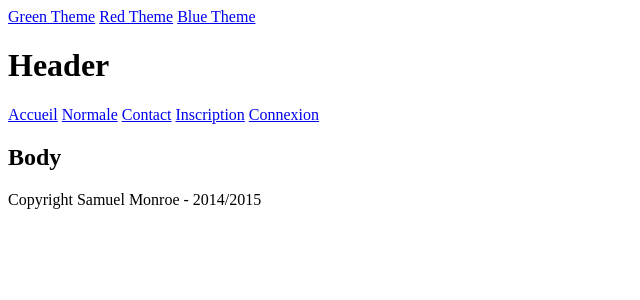
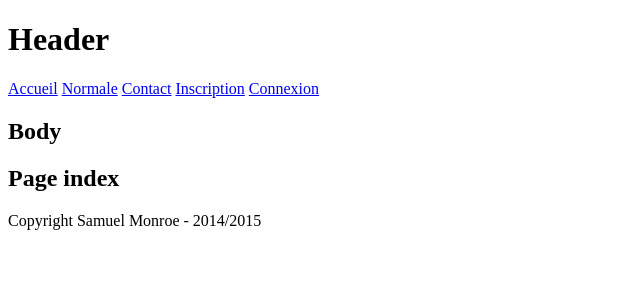
Before and after one commit to srozen/webdev_proj, a PHP site: page / in a window 1280 px wide. Shown: the top 300 px of the page, without its empty margins (0-640 px from the left). Run offline with PHP 8.4, Linux system fonts and the light colour scheme; data that the repository does not hold is empty.

Commit message:
Contact Form done

```diff
--- a/index.php
+++ b/index.php
@@ -1,44 +1,54 @@
 <?php
-	$css;
+	$page_type;
+	if(isset($_GET['page'])) $page_type = $_GET['page'];
+	else $page_type='index';
 ?>
 <!DOCTYPE html>
 <html>
 	<head>
 		<meta charset="utf-8"/>
 		<title>PMM - Project</title>
-<?php
-	if(isset($_GET['style']) AND !empty($_GET['style'])) {
-	switch($_GET['style']){
-	case 'green' : $css = 'green.css'; break;
-	case 'red' : $css = 'red.css'; break;
-	case 'blue' : $css = 'blue.css'; break;
-	}
-	}
-?>
-		<link rel="stylesheet" type="text/css" href="<?php echo $css; ?>"/>
 	</head>
 
 	<body>
-		<nav>
-			<a href="index.php?style=green">Green Theme</a>
-			<a href="index.php?style=red">Red Theme</a>
-			<a href="index.php?style=blue">Blue Theme</a>
-		</nav>
 
 		<header>
 			<h1>Header</h2>
+
+			<nav>
+				<a href="index.php?page=index">Accueil</a>
+				<a href="index.php?page=normal">Normale</a>
+				<a href="index.php?page=contact">Contact</a>
+				<a href="index.php?page=subscribe">Inscription</a>
+				<a href="index.php?page=login">Connexion</a>
+			</nav>
+
 		</header>
-
-		<nav>
-			<a href="#">Accueil</a>
-			<a href="#">Normale</a>
-			<a href="#">Contact</a>
-			<a href="#">Inscription</a>
-			<a href="#">Connexion</a>
-		</nav>
 
 		<section>
 			<h1>Body</h1>
+			<?php
+				switch($page_type) {
+					case 'index':
+						echo '<h2>Page index</h2>';
+						break;
+					case 'normal':
+						echo '<h2>Page normale</h2>';
+						break;
+					case 'contact':
+						include 'contact.php';
+						break;
+					case 'subscribe':
+						echo '<h2>Page d\'inscription</h2>';
+						break;
+					case 'login':
+						echo '<h2>Page de connexion</h2>';
+						break;
+					default:
+						echo '<h2>Page sans choix</h2>';
+				}
+			?>
+
 		</section>
 
 		<footer>
```
Also changed, not shown: contact.php (added, +26 -0 lines), functions.php (added, +7 -0 lines), layout/template.html (added, +11 -0 lines), css/blue.css (renamed from blue.css), css/green.css (renamed from green.css), css/red.css (renamed from red.css), login.php (added), normal.php (added), subscription.php (added), 1 other file.
